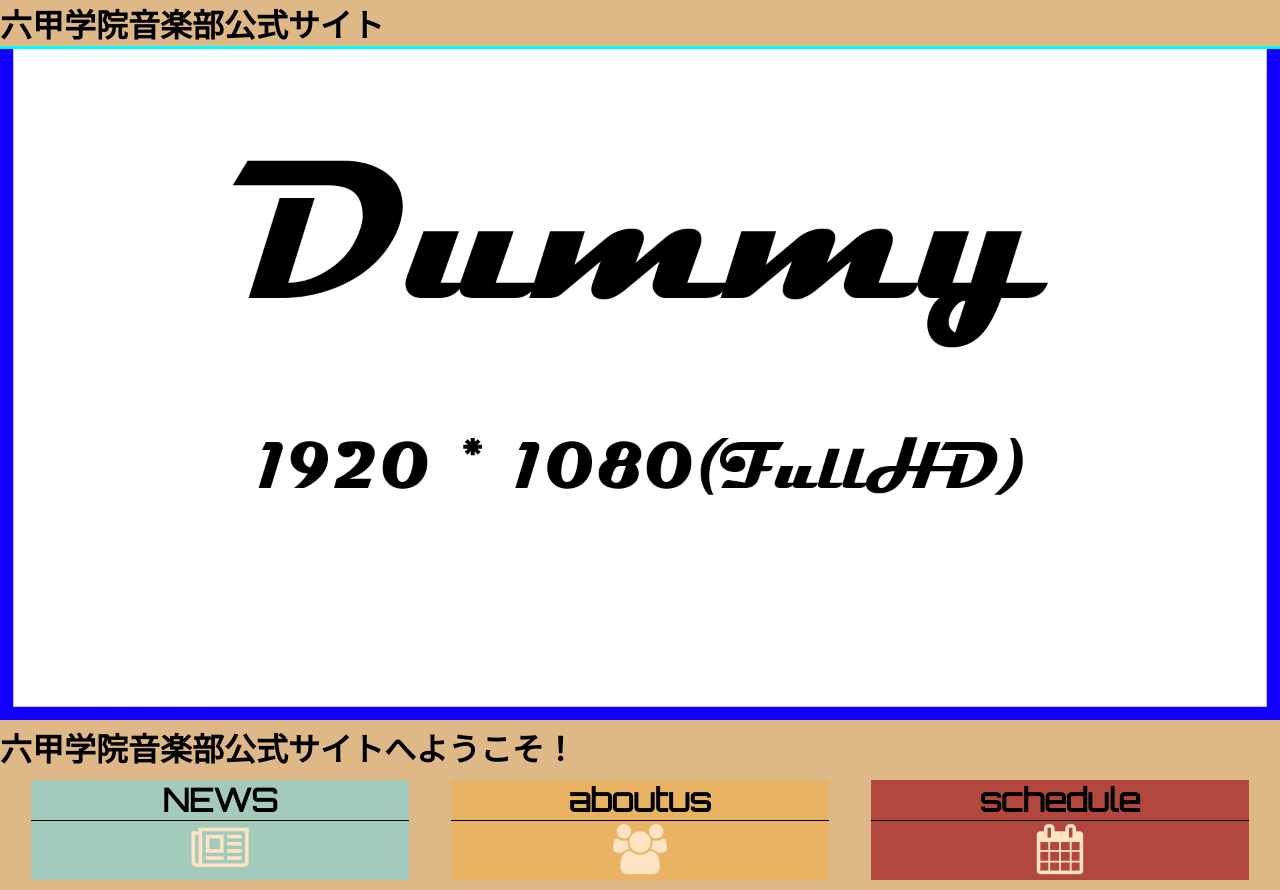
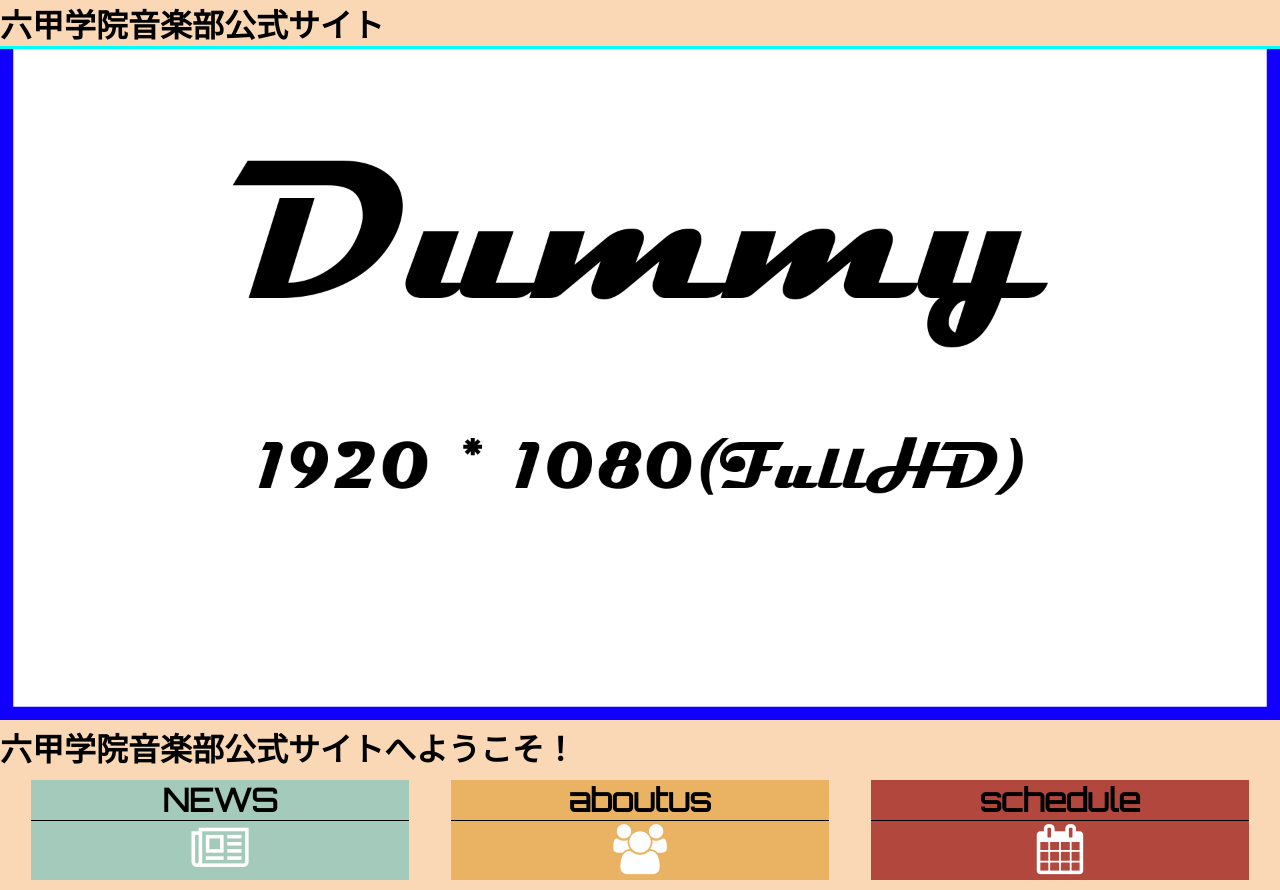
Before and after one commit to Happa8/MusicClubSite, a plain HTML site: page index.html in a window 1280 px wide. Drawn offline with Linux system fonts and the light colour scheme.

Commit message:
colorchange

```diff
--- a/sytle.css
+++ b/sytle.css
@@ -4,11 +4,11 @@
 }
 
 html{
-    background-color: burlywood;
+    background-color: #fbd8b5;
 }
 
 header{
-    background-color: burlywood;
+    background-color: #fbd8b5;
 
     border: 0px solid;
     border-bottom: 3px solid;
@@ -64,7 +64,7 @@ img.topimg{
 
 .topbuttons i{
     font-size: 50px;
-    color: bisque;
+    color: white;
     margin: 3px;
 }
 
```
